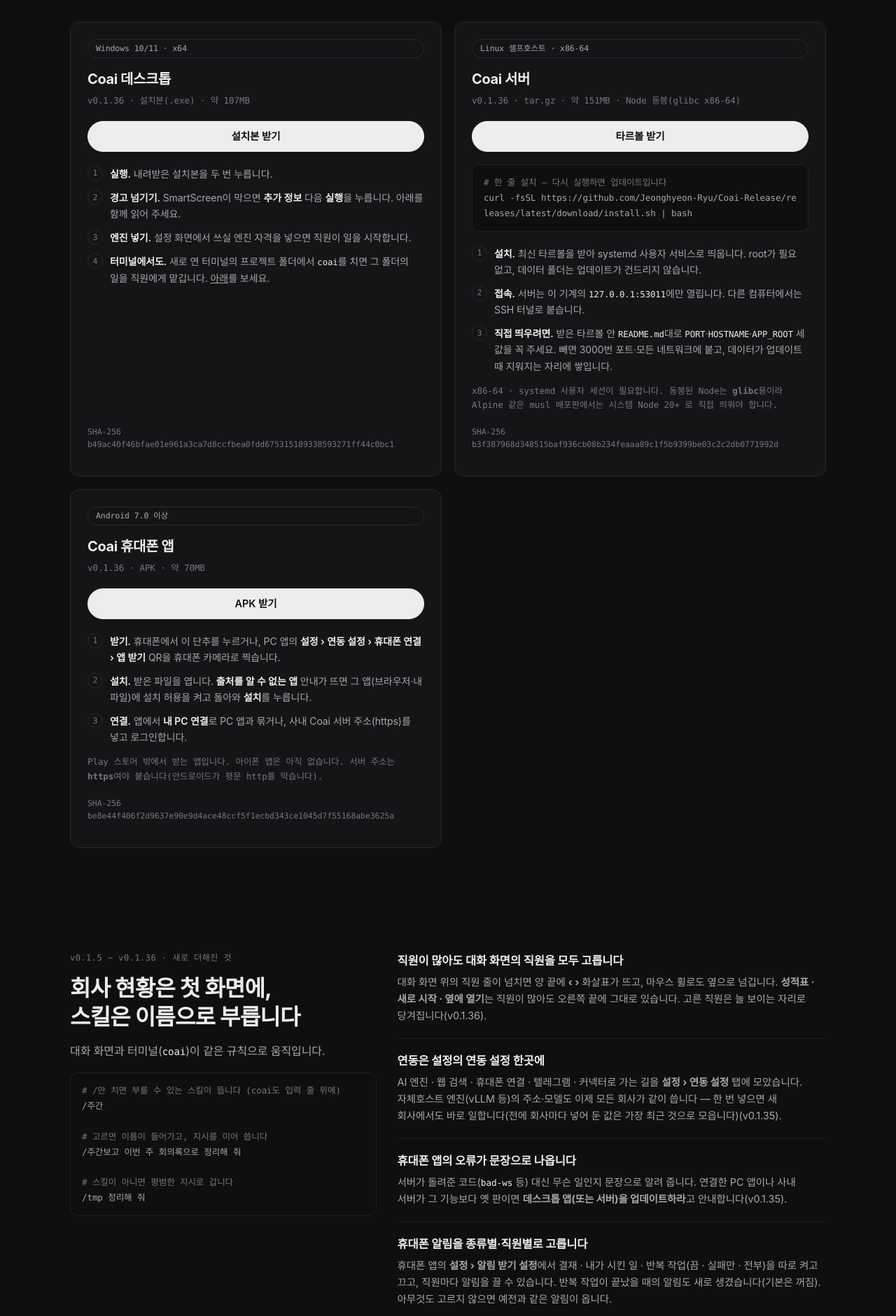
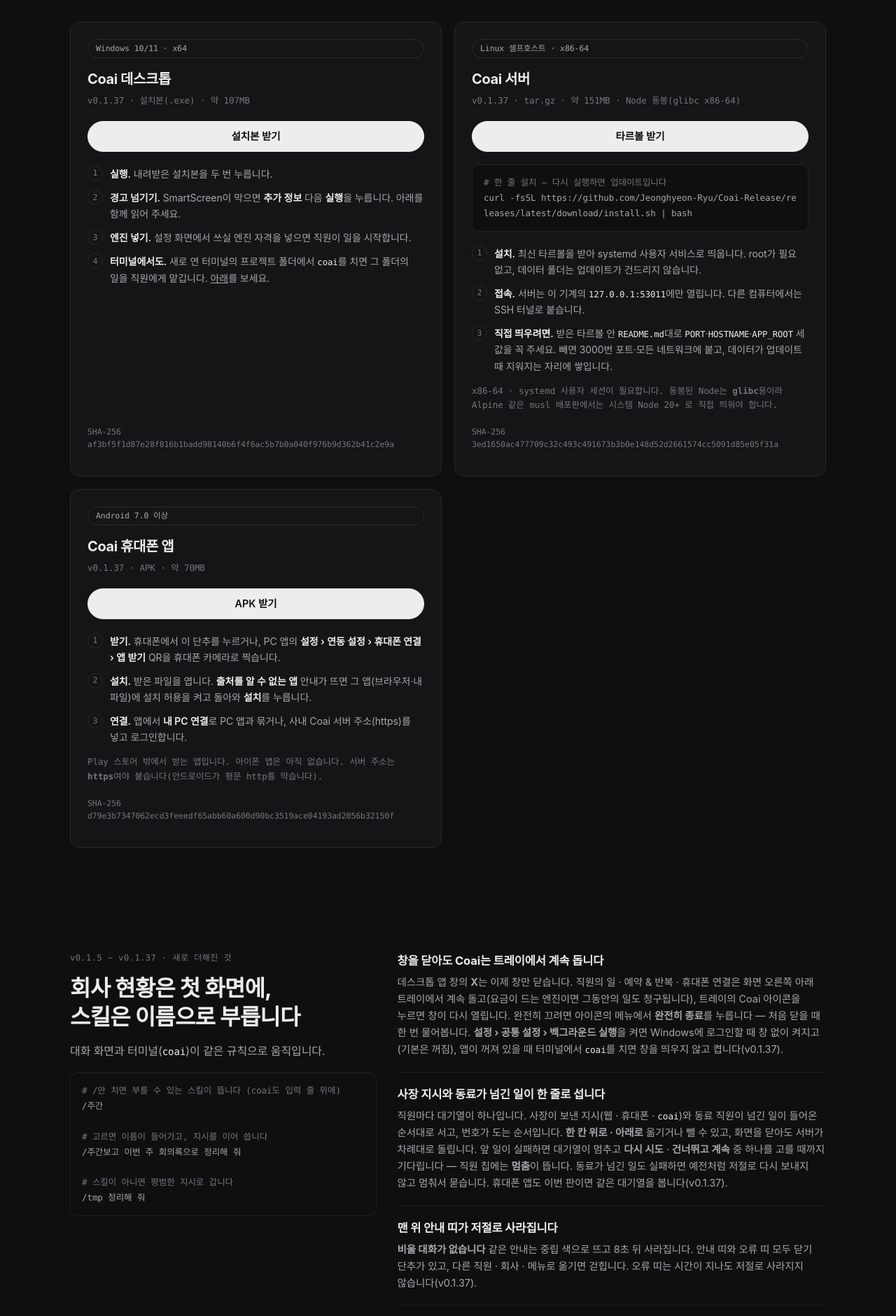
Before and after one commit to Jeonghyeon-Ryu/Coai-Release, a plain HTML site: page index.html in a window 1280 px wide. Shown: the part 1685-3566 px from the top of the page at 70% size. Drawn offline with Linux system fonts and the light colour scheme.

Commit message:
v0.1.37 — 받는 곳·해시를 맞추고, 트레이 상주 · 직원 대기열 한 줄 · 맨 위 안내 띠(0.1.37)를 적는다
Co-Authored-By: Claude Opus 5.5 <noreply@anthropic.com>

```diff
--- a/index.html
+++ b/index.html
@@ -225,22 +225,22 @@ footer .grow{margin-left:auto}
       <article class="card">
         <span class="tag">Windows 10/11 · x64</span>
         <h3>Coai 데스크톱</h3>
-        <p class="meta">v0.1.36 · 설치본(.exe) · 약 107MB</p>
-        <a class="btn primary" href="https://github.com/Jeonghyeon-Ryu/Coai-Release/releases/download/v0.1.36/Coai_0.1.36_x64-setup.exe">설치본 받기</a>
+        <p class="meta">v0.1.37 · 설치본(.exe) · 약 107MB</p>
+        <a class="btn primary" href="https://github.com/Jeonghyeon-Ryu/Coai-Release/releases/download/v0.1.37/Coai_0.1.37_x64-setup.exe">설치본 받기</a>
         <ol class="steps">
           <li><b>1</b><span><strong>실행.</strong> 내려받은 설치본을 두 번 누릅니다.</span></li>
           <li><b>2</b><span><strong>경고 넘기기.</strong> SmartScreen이 막으면 <strong>추가 정보</strong> 다음 <strong>실행</strong>을 누릅니다. 아래를 함께 읽어 주세요.</span></li>
           <li><b>3</b><span><strong>엔진 넣기.</strong> 설정 화면에서 쓰실 엔진 자격을 넣으면 직원이 일을 시작합니다.</span></li>
           <li><b>4</b><span><strong>터미널에서도.</strong> 새로 연 터미널의 프로젝트 폴더에서 <code>coai</code>를 치면 그 폴더의 일을 직원에게 맡깁니다. <a href="#cli">아래</a>를 보세요.</span></li>
         </ol>
-        <p class="hash">SHA-256<br>b49ac40f46bfae01e961a3ca7d8ccfbea0fdd675315189338593271ff44c0bc1</p>
+        <p class="hash">SHA-256<br>af3bf5f1d87e28f816b1badd98140b6f4f6ac5b7b0a040f976b9d362b41c2e9a</p>
       </article>
 
       <article class="card">
         <span class="tag">Linux 셀프호스트 · x86-64</span>
         <h3>Coai 서버</h3>
-        <p class="meta">v0.1.36 · tar.gz · 약 151MB · Node 동봉(glibc x86-64)</p>
-        <a class="btn primary" href="https://github.com/Jeonghyeon-Ryu/Coai-Release/releases/download/v0.1.36/coai-server-0.1.36-linux-x64.tar.gz">타르볼 받기</a>
+        <p class="meta">v0.1.37 · tar.gz · 약 151MB · Node 동봉(glibc x86-64)</p>
+        <a class="btn primary" href="https://github.com/Jeonghyeon-Ryu/Coai-Release/releases/download/v0.1.37/coai-server-0.1.37-linux-x64.tar.gz">타르볼 받기</a>
         <pre class="fold"><span class="c"># 한 줄 설치 — 다시 실행하면 업데이트입니다</span>
 curl -fsSL https://github.com/Jeonghyeon-Ryu/Coai-Release/releases/latest/download/install.sh | bash</pre>
         <ol class="steps">
@@ -250,13 +250,13 @@ curl -fsSL https://github.com/Jeonghyeon-Ryu/Coai-Release/releases/latest/downlo
         </ol>
         <p class="meta" style="margin:14px 0 0">x86-64 · systemd 사용자 세션이 필요합니다. 동봉된 Node는 <strong>glibc</strong>용이라
           Alpine 같은 musl 배포판에서는 시스템 Node 20+ 로 직접 띄워야 합니다.</p>
-        <p class="hash">SHA-256<br>b3f387968d348515baf936cb08b234feaaa89c1f5b9399be03c2c2db0771992d</p>
+        <p class="hash">SHA-256<br>3ed1650ac477709c32c493c491673b3b0e148d52d2661574cc5091d85e05f31a</p>
       </article>
 
       <article class="card">
         <span class="tag">Android 7.0 이상</span>
         <h3>Coai 휴대폰 앱</h3>
-        <p class="meta">v0.1.36 · APK · 약 70MB</p>
+        <p class="meta">v0.1.37 · APK · 약 70MB</p>
         <a class="btn primary" href="https://github.com/Jeonghyeon-Ryu/Coai-Release/releases/latest/download/coai-android.apk">APK 받기</a>
         <ol class="steps">
           <li><b>1</b><span><strong>받기.</strong> 휴대폰에서 이 단추를 누르거나, PC 앱의 <strong>설정 › 연동 설정 › 휴대폰 연결 › 앱 받기</strong> QR을 휴대폰 카메라로 찍습니다.</span></li>
@@ -264,7 +264,7 @@ curl -fsSL https://github.com/Jeonghyeon-Ryu/Coai-Release/releases/latest/downlo
           <li><b>3</b><span><strong>연결.</strong> 앱에서 <strong>내 PC 연결</strong>로 PC 앱과 묶거나, 사내 Coai 서버 주소(https)를 넣고 로그인합니다.</span></li>
         </ol>
         <p class="meta" style="margin:14px 0 0">Play 스토어 밖에서 받는 앱입니다. 아이폰 앱은 아직 없습니다. 서버 주소는 <strong>https</strong>여야 붙습니다(안드로이드가 평문 http를 막습니다).</p>
-        <p class="hash">SHA-256<br>be8e44f406f2d9637e90e9d4ace48ccf5f1ecbd343ce1045d7f55168abe3625a</p>
+        <p class="hash">SHA-256<br>d79e3b7347062ecd3feeedf65abb60a600d90bc3519ace04193ad2056b32150f</p>
       </article>
 
     </div>
@@ -274,7 +274,7 @@ curl -fsSL https://github.com/Jeonghyeon-Ryu/Coai-Release/releases/latest/downlo
 <section id="new">
   <div class="wrap why">
     <div>
-      <p class="eyebrow">v0.1.5 ~ v0.1.36 · 새로 더해진 것</p>
+      <p class="eyebrow">v0.1.5 ~ v0.1.37 · 새로 더해진 것</p>
       <h2>회사 현황은 첫 화면에,<br>스킬은 이름으로 부릅니다</h2>
       <p class="sub">
         대화 화면과 터미널(<code>coai</code>)이 같은 규칙으로 움직입니다.
@@ -289,6 +289,18 @@ curl -fsSL https://github.com/Jeonghyeon-Ryu/Coai-Release/releases/latest/downlo
 /tmp 정리해 줘</pre>
     </div>
     <div class="points">
+      <div class="pt">
+        <h3>창을 닫아도 Coai는 트레이에서 계속 돕니다</h3>
+        <p>데스크톱 앱 창의 <strong>X</strong>는 이제 창만 닫습니다. 직원의 일 · 예약 &amp; 반복 · 휴대폰 연결은 화면 오른쪽 아래 트레이에서 계속 돌고(요금이 드는 엔진이면 그동안의 일도 청구됩니다), 트레이의 Coai 아이콘을 누르면 창이 다시 열립니다. 완전히 끄려면 아이콘의 메뉴에서 <strong>완전히 종료</strong>를 누릅니다 — 처음 닫을 때 한 번 물어봅니다. <strong>설정 › 공통 설정 › 백그라운드 실행</strong>을 켜면 Windows에 로그인할 때 창 없이 켜지고(기본은 꺼짐), 앱이 꺼져 있을 때 터미널에서 <code>coai</code>를 치면 창을 띄우지 않고 켭니다(v0.1.37).</p>
+      </div>
+      <div class="pt">
+        <h3>사장 지시와 동료가 넘긴 일이 한 줄로 섭니다</h3>
+        <p>직원마다 대기열이 하나입니다. 사장이 보낸 지시(웹 · 휴대폰 · <code>coai</code>)와 동료 직원이 넘긴 일이 들어온 순서대로 서고, 번호가 도는 순서입니다. <strong>한 칸 위로 · 아래로</strong> 옮기거나 뺄 수 있고, 화면을 닫아도 서버가 차례대로 돌립니다. 앞 일이 실패하면 대기열이 멈추고 <strong>다시 시도</strong> · <strong>건너뛰고 계속</strong> 중 하나를 고를 때까지 기다립니다 — 직원 칩에는 <strong>멈춤</strong>이 뜹니다. 동료가 넘긴 일도 실패하면 예전처럼 저절로 다시 보내지 않고 멈춰서 묻습니다. 휴대폰 앱도 이번 판이면 같은 대기열을 봅니다(v0.1.37).</p>
+      </div>
+      <div class="pt">
+        <h3>맨 위 안내 띠가 저절로 사라집니다</h3>
+        <p><strong>비울 대화가 없습니다</strong> 같은 안내는 중립 색으로 뜨고 8초 뒤 사라집니다. 안내 띠와 오류 띠 모두 닫기 단추가 있고, 다른 직원 · 회사 · 메뉴로 옮기면 걷힙니다. 오류 띠는 시간이 지나도 저절로 사라지지 않습니다(v0.1.37).</p>
+      </div>
       <div class="pt">
         <h3>직원이 많아도 대화 화면의 직원을 모두 고릅니다</h3>
         <p>대화 화면 위의 직원 줄이 넘치면 양 끝에 <strong>‹ ›</strong> 화살표가 뜨고, 마우스 휠로도 옆으로 넘깁니다. <strong>성적표 · 새로 시작 · 옆에 열기</strong>는 직원이 많아도 오른쪽 끝에 그대로 있습니다. 고른 직원은 늘 보이는 자리로 당겨집니다(v0.1.36).</p>
@@ -570,7 +582,7 @@ coai --help</pre>
         <dd>Authenticode 코드 서명을 하지 않았습니다. 그래서 Windows가 만든 사람을 확인해 주지
           않고 SmartScreen이 막습니다. <strong>이 저장소의 릴리스에서 받은 파일만</strong> 쓰시고,
           위의 SHA-256과 대조해 주세요. PowerShell에서
-          <code>Get-FileHash .\Coai_0.1.36_x64-setup.exe -Algorithm SHA256</code>.</dd>
+          <code>Get-FileHash .\Coai_0.1.37_x64-setup.exe -Algorithm SHA256</code>.</dd>
       </div>
       <div class="note">
         <dt>엔진은 따로입니다</dt>
@@ -596,7 +608,7 @@ coai --help</pre>
       </div>
       <div class="note">
         <dt>아직 초기 버전입니다</dt>
-        <dd>v0.1.36입니다. 쓰시다 막히는 곳은 저장소 이슈로 알려 주시면 고치겠습니다.</dd>
+        <dd>v0.1.37입니다. 쓰시다 막히는 곳은 저장소 이슈로 알려 주시면 고치겠습니다.</dd>
       </div>
     </dl>
   </div>
```
Also changed, not shown: 1 other file.
